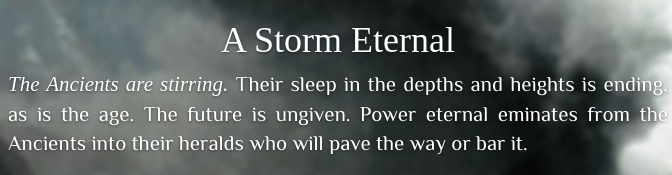
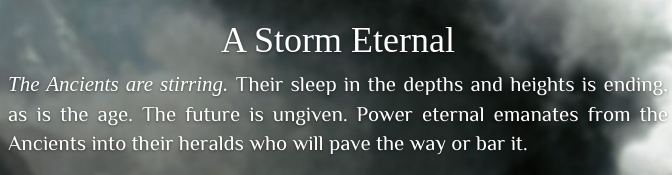
Before and after one commit to Sagelt/astormeternal, a plain HTML site: page index.html in a window 1280 px wide. Shown: the part 174-349 px from the top of the page, 302-974 px from the left. Drawn offline with nearby package versions, Linux system fonts and the light colour scheme; a web font is replaced by a local one.

Commit message:
Type eminates -> emanates

```diff
--- a/index.html
+++ b/index.html
@@ -55,7 +55,7 @@
 
           <div class="inner cover">
             <h1 class="cover-heading">A Storm Eternal</h1>
-            <p class="lead"><em>The Ancients are stirring.</em> Their sleep in the depths and heights is ending, as is the age. The future is ungiven. Power eternal eminates from the Ancients into their heralds who will pave the way or bar it.</p>
+            <p class="lead"><em>The Ancients are stirring.</em> Their sleep in the depths and heights is ending, as is the age. The future is ungiven. Power eternal emanates from the Ancients into their heralds who will pave the way or bar it.</p>
             <p class="lead"><em>The Corrupted spread.</em> The world is not meant for such power and it writhes and twists, spawning abominations. They are caught up in the power of the Ancients but do not always serve it.</p>
             <p class="lead"><em>A storm eternal rises again.</em> It will forge the new age. What will your future bring?</p>
             <p class="leadlink">
```
